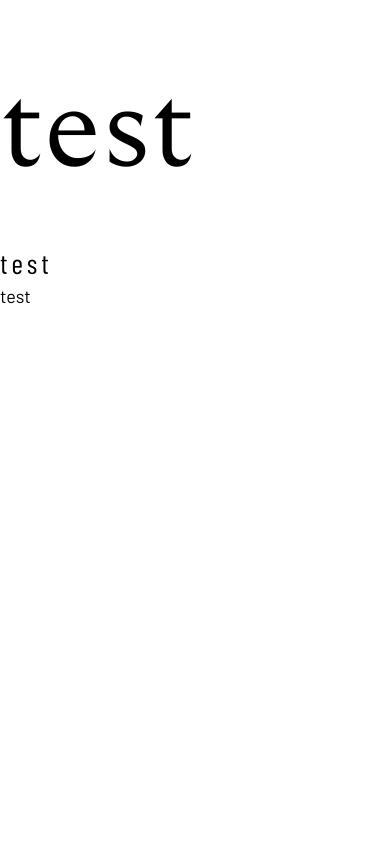
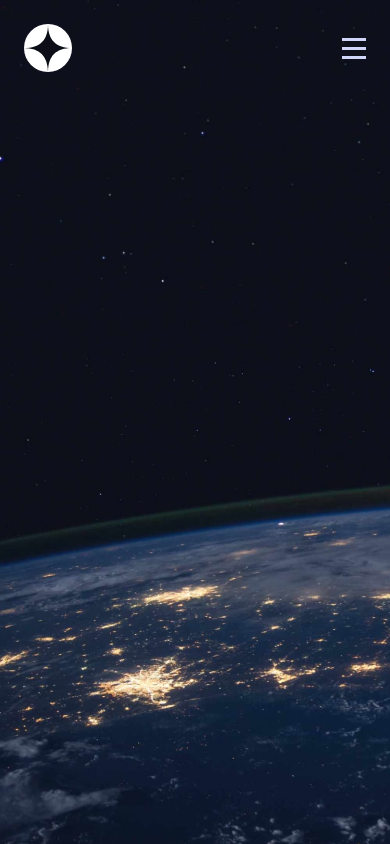
Before and after one commit to Quirozdev/space-tourism-website, a React (Vite) app: page /space-tourism-website/crew in a window 390 px wide. Built offline with nearby package versions, Linux system fonts and the light colour scheme.

Commit message:
feat: add mobile nav menu and put placeholder home background

```diff
--- a/src/App.tsx
+++ b/src/App.tsx
@@ -1,9 +1,9 @@
+import { Header } from "./shared/components/Header";
+
 function App() {
   return (
-    <div>
-      <p className="text-preset-1 font-bellefair">test</p>
-      <p className="text-preset-5 font-barlow-condensed">test</p>
-      <p className="text-preset-9 font-barlow">test</p>
+    <div className="min-h-screen w-full bg-[url(./assets/images/home/background-home-mobile.jpg)] bg-cover bg-no-repeat md:bg-[url(./assets/images/home/background-home-tablet.jpg)] xl:bg-[url(./assets/images/home/background-home-desktop.jpg)]">
+      <Header />
     </div>
   );
 }
--- /dev/null
+++ b/src/shared/components/Header.tsx
@@ -0,0 +1,13 @@
+import Logo from "@/assets/images/shared/logo.svg";
+import { NavMenu } from "./NavMenu";
+
+export function Header() {
+  return (
+    <header className="flex items-center justify-between px-6 py-6 md:pr-0 md:pl-10 xl:pt-10 xl:pl-16">
+      <a href="/space-tourism-website/">
+        <img src={Logo} alt="Space Tourism logo" />
+      </a>
+      <NavMenu />
+    </header>
+  );
+}
--- /dev/null
+++ b/src/shared/components/NavMenu.tsx
@@ -0,0 +1,84 @@
+import HamburgerMenuIcon from "@/assets/images/shared/icon-hamburger.svg";
+import CloseIcon from "@/assets/images/shared/icon-close.svg";
+import { useState } from "react";
+import { cn } from "../lib/cn";
+
+export function NavMenu() {
+  const [isMobileNavigationMenuOpen, setIsMobileNavigationMenuOpen] =
+    useState(false);
+
+  const [selectedMenuOption, setSelectedMenuOption] = useState("00");
+
+  const menuOptions = [
+    {
+      index: "00",
+      label: "Home",
+    },
+    {
+      index: "01",
+      label: "Destination",
+    },
+    {
+      index: "02",
+      label: "Crew",
+    },
+    {
+      index: "03",
+      label: "Technology",
+    },
+  ] as const;
+
+  return (
+    <>
+      <button
+        className="cursor-pointer md:hidden"
+        onClick={() => {
+          setIsMobileNavigationMenuOpen(true);
+        }}
+      >
+        <img src={HamburgerMenuIcon} alt="Open menu" className="w-6" />
+      </button>
+
+      {isMobileNavigationMenuOpen && (
+        <nav className="fixed top-0 right-0 z-10 flex min-h-screen w-64 flex-col gap-y-12 bg-blue-900/15 pl-8 backdrop-blur-[80px] md:hidden">
+          <div className="flex items-center justify-end py-8 pr-6">
+            <button
+              className="cursor-pointer"
+              onClick={() => {
+                setIsMobileNavigationMenuOpen(false);
+              }}
+            >
+              <img src={CloseIcon} alt="Close menu" className="w-6" />
+            </button>
+          </div>
+          <ul className="flex flex-col gap-y-8">
+            {menuOptions.map((menuOption) => {
+              return (
+                <li key={menuOption.index}>
+                  <button
+                    className={cn(
+                      "flex w-full cursor-pointer items-center gap-x-3",
+                      selectedMenuOption === menuOption.index &&
+                        "border-r-[3px] border-white",
+                    )}
+                    onClick={() => {
+                      setSelectedMenuOption(menuOption.index);
+                    }}
+                  >
+                    <span className="text-preset-8 font-bold text-white">
+                      {menuOption.index}
+                    </span>
+                    <span className="text-preset-8 text-white uppercase">
+                      {menuOption.label}
+                    </span>
+                    <span></span>
+                  </button>
+                </li>
+              );
+            })}
+          </ul>
+        </nav>
+      )}
+    </>
+  );
+}
```
